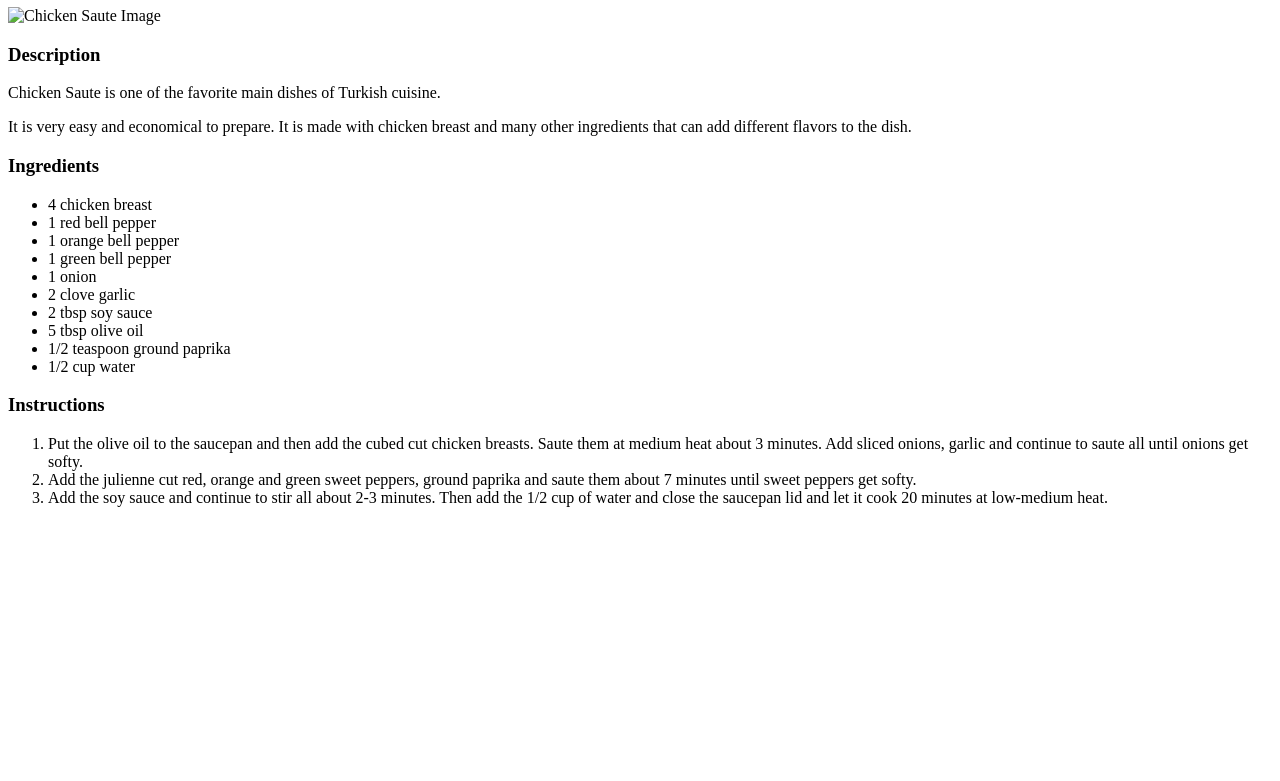
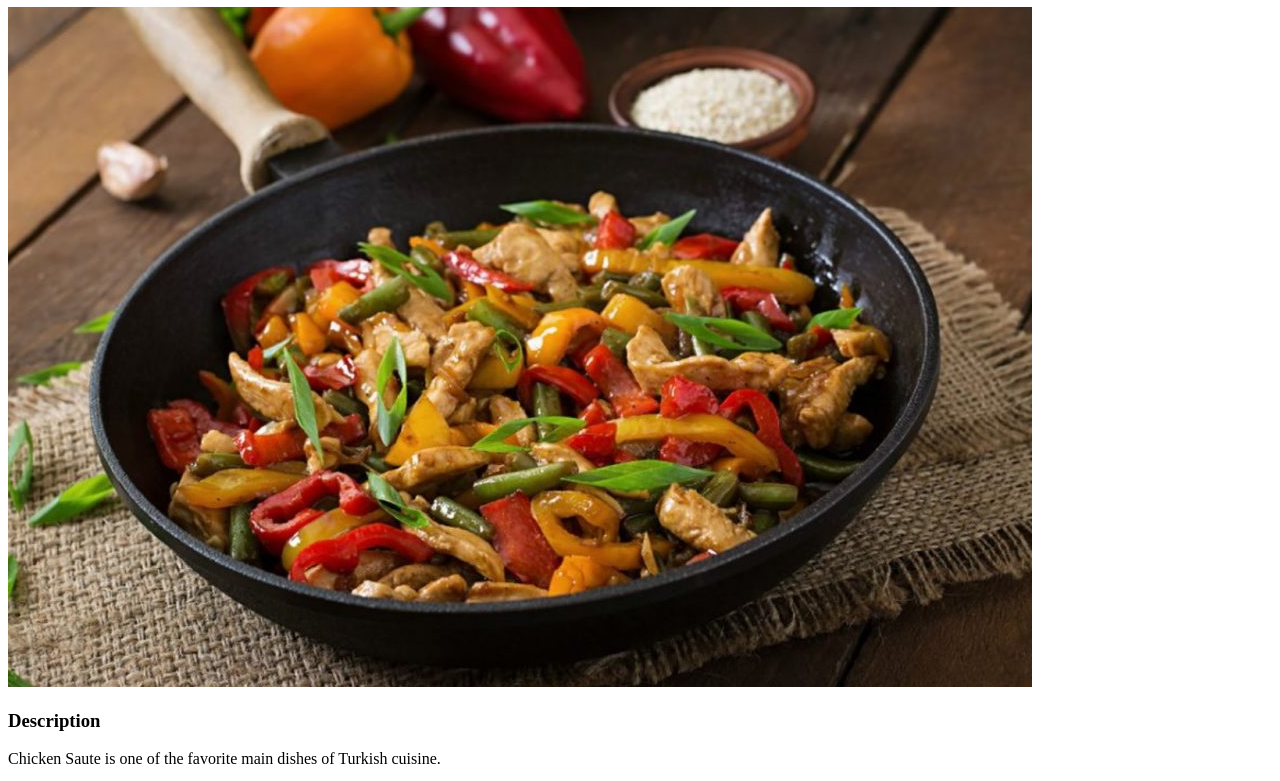
Before and after one commit to ledtque/odin-recipes-2023, a plain HTML site: page recipes/chicken-saute.html in a window 1280 px wide. Shown: the part 73-854 px from the top of the page. Before the commit the page ends 800 px from the top, so only its background shows below. Drawn offline with Linux system fonts and the light colour scheme.

Commit message:
Fix the img src and use the chicken saute img

```diff
--- a/recipes/chicken-saute.html
+++ b/recipes/chicken-saute.html
@@ -7,7 +7,7 @@
 
     <body>
         <h1>Chicken Saute</h1>
-        <img src="../images/french-toast-img" alt="Chicken Saute Image">
+        <img src="../images/Chicken-saute-img.jpg" alt="Chicken Saute Image">
 
         <h3>Description</h3>
         <p>Chicken Saute is one of the favorite main dishes of Turkish cuisine.</p>
```
